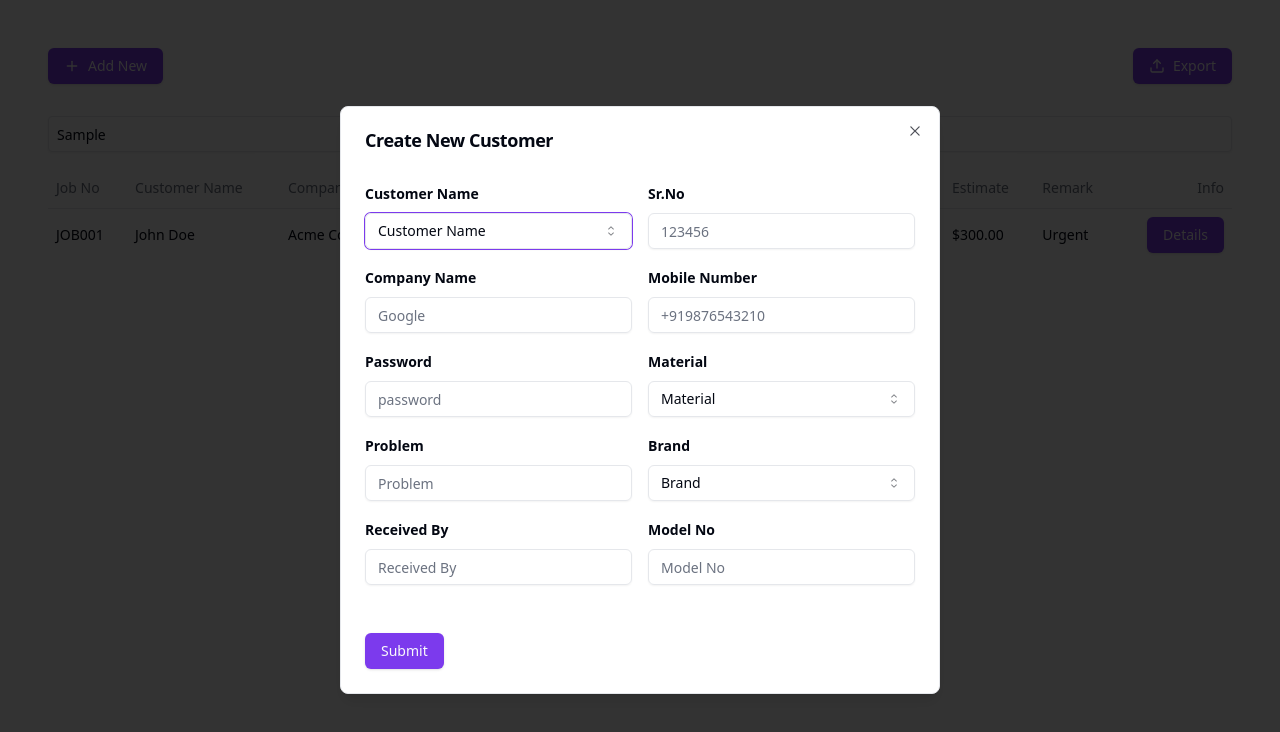
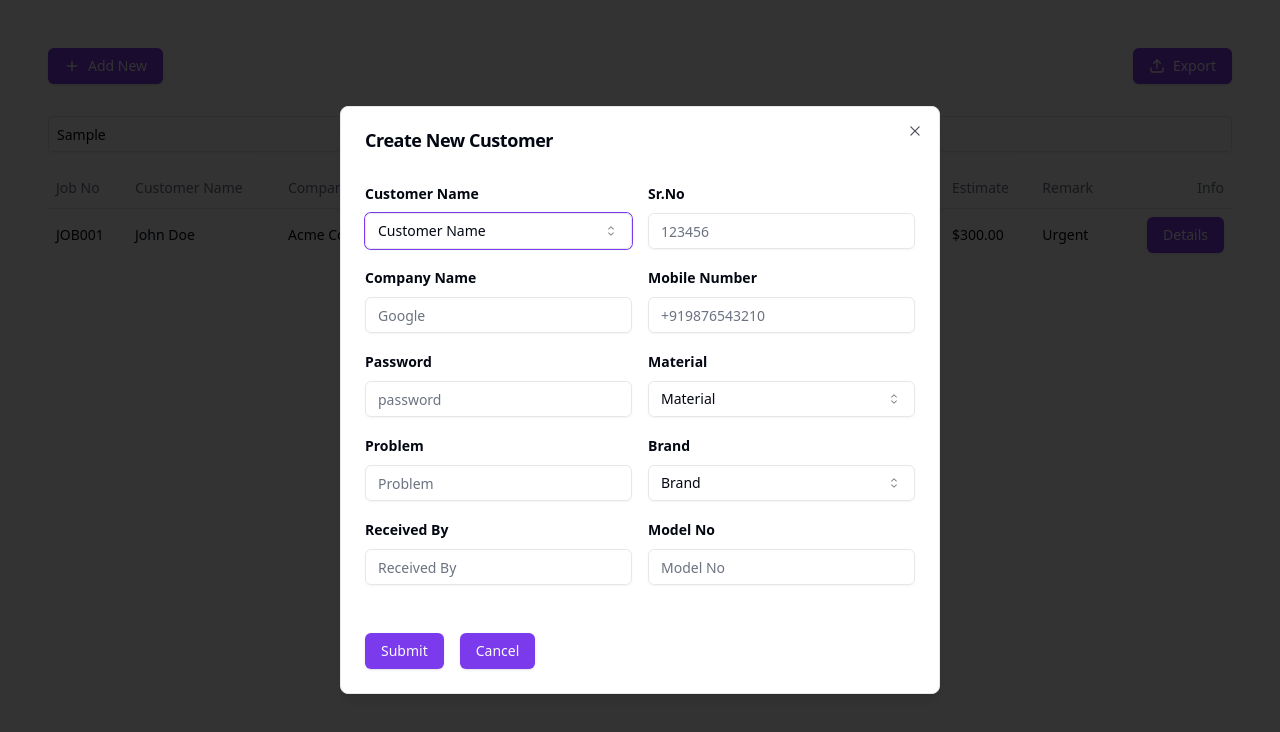
Before and after one commit to komal-m-raut/logic-systems-job-card, a Next.js app: page / in a window 1280 px wide. Both pictures are taken after typing "Sample", "2020-01-15" into the empty fields and a click on the button "Add New". Shown: the top 732 px of the page. Built offline with nearby package versions, Linux system fonts and the light colour scheme; no server answers.

Commit message:
fix: add form reset functionality

```diff
--- a/components/jobs-form/JobsForm.tsx
+++ b/components/jobs-form/JobsForm.tsx
@@ -30,6 +30,7 @@ import {
 import { zodResolver } from '@hookform/resolvers/zod';
 import { useForm } from 'react-hook-form';
 import { z } from 'zod';
+import { cn } from '@/lib/utils';
 
 // Define the schema using zod
 const customerSchema = z.object({
@@ -67,14 +68,15 @@ const JobsForm = () => {
     },
   });
 
+  const onReset = () => {
+    form.reset();
+  };
+
   const onSubmit = (data: z.infer<typeof customerSchema>) => {
     console.log(data, 'data');
+    onReset();
   };
 
-  const options = [
-    { value: 'm@example.com', label: 'Company 1' },
-    { value: 'm@google.com', label: 'Company 2' },
-  ];
   return (
     <Dialog>
       <DialogTrigger asChild>
@@ -147,37 +149,6 @@ const JobsForm = () => {
                     </FormItem>
                   )}
                 />
-                {/* <FormField
-                  control={form.control}
-                  name="accessories"
-                  render={({ field }) => (
-                    <FormItem>
-                      <FormLabel className="font-bold">Accessories</FormLabel>
-                      <FormControl>
-                        <Select
-                          multiple
-                          onValueChange={(value) => field.onChange(value)}
-                          defaultValue={field.value}
-                        >
-                          <FormControl>
-                            <SelectTrigger>
-                              <SelectValue placeholder="Accessories" />
-                            </SelectTrigger>
-                          </FormControl>
-                          <SelectContent>
-                            <SelectItem value="Accessory 1">
-                              Accessory 1
-                            </SelectItem>
-                            <SelectItem value="Accessory 2">
-                              Accessory 2
-                            </SelectItem>
-                          </SelectContent>
-                        </Select>
-                      </FormControl>
-                      <FormMessage />
-                    </FormItem>
-                  )}
-                /> */}
                 <FormField
                   control={form.control}
                   name="mobileNumber"
@@ -301,7 +272,12 @@ const JobsForm = () => {
                 />
               </div>
             </div>
-            <Button type="submit">Submit</Button>
+            <div className="flex space-x-4">
+              <Button type="submit">Submit</Button>
+              <Button type="button" onClick={onReset}>
+                Cancel
+              </Button>
+            </div>
           </form>
         </Form>
       </DialogContent>
```
